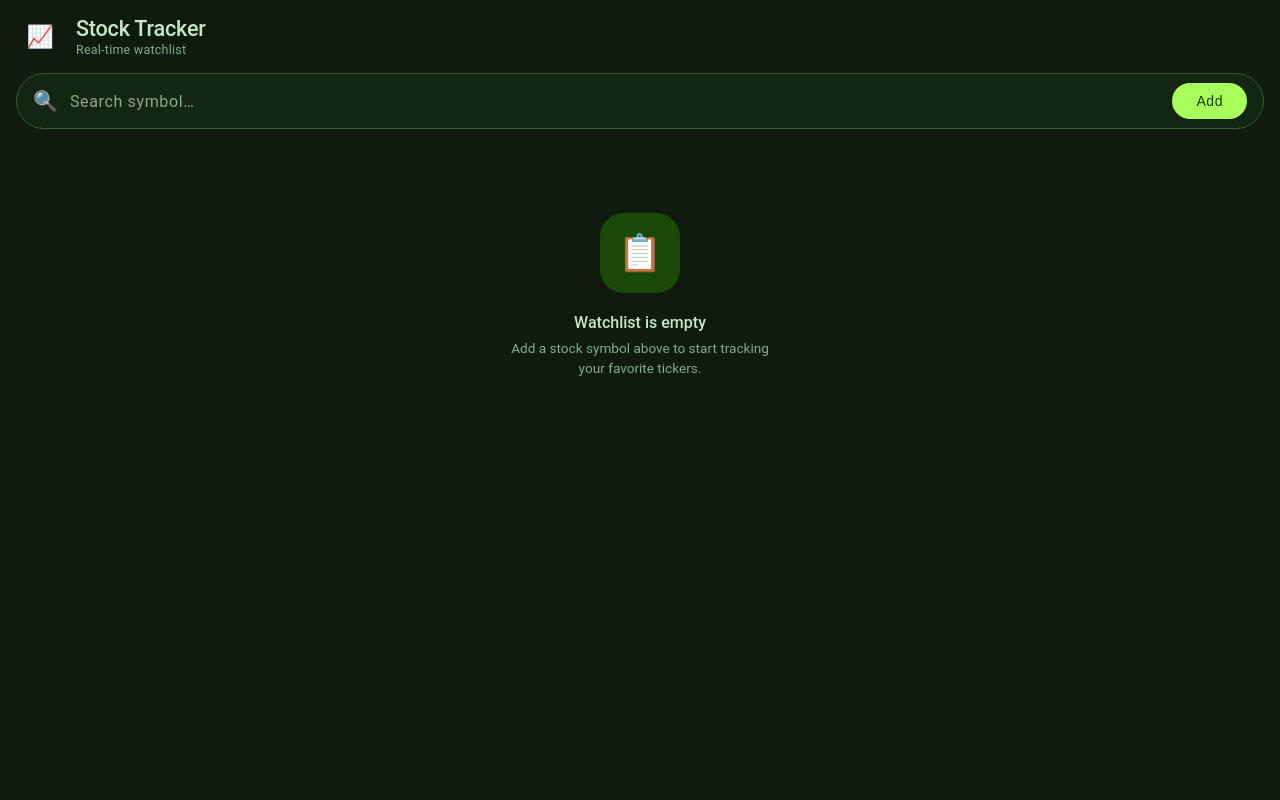
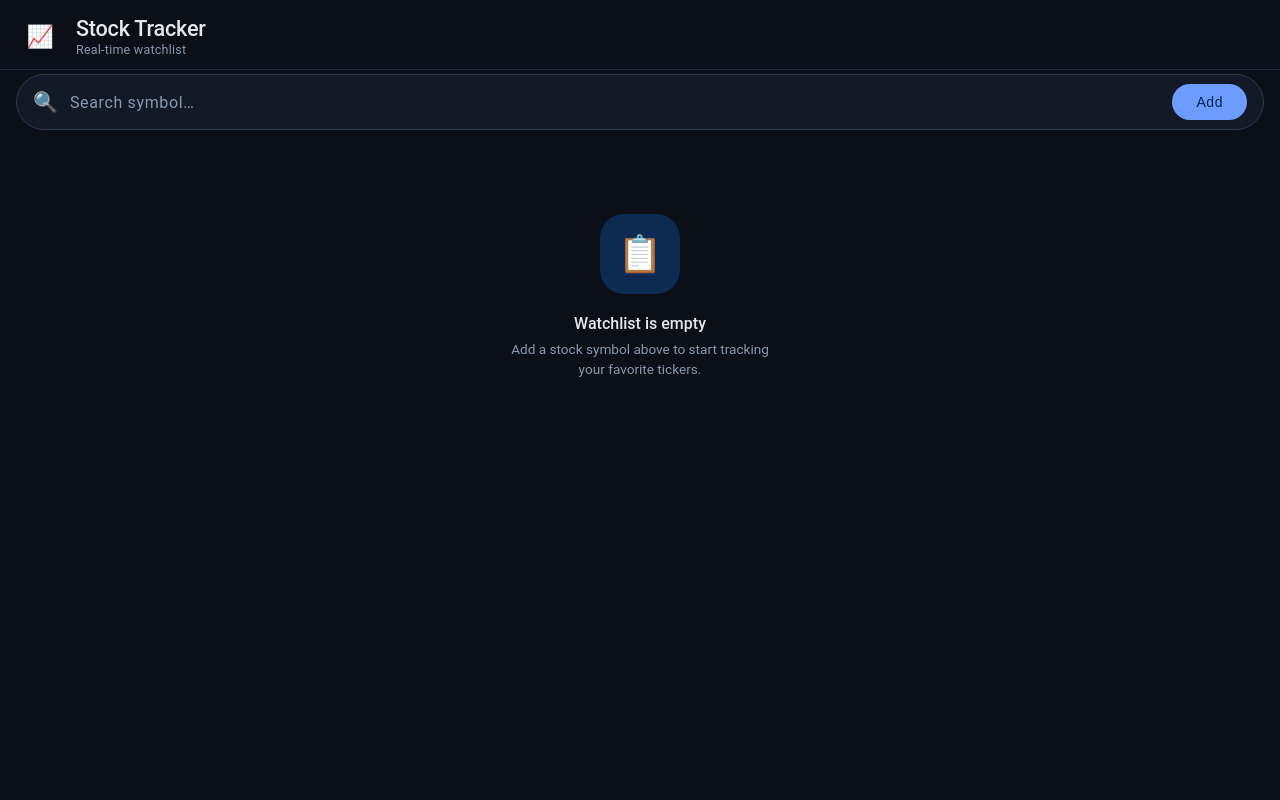
Before and after one commit to hallowen/Stock_Tracker, a FastAPI app: page / in a window 1280 px wide. Run offline with FastAPI, Linux system fonts and the light colour scheme; data that the repository does not hold is empty; some web fonts are replaced.

Commit message:
Update index.html template

```diff
--- a/templates/index.html
+++ b/templates/index.html
@@ -3,7 +3,7 @@
 <head>
     <meta charset="UTF-8">
     <meta name="viewport" content="width=device-width, initial-scale=1.0, maximum-scale=1.0, user-scalable=no">
-    <meta name="theme-color" content="#0f1b0f">
+    <meta name="theme-color" content="#0b0f18">
     <meta name="mobile-web-app-capable" content="yes">
     <meta name="apple-mobile-web-app-status-bar-style" content="black-translucent">
     <title>Stock Tracker</title>
@@ -12,23 +12,23 @@
     <link href="https://fonts.googleapis.com/css2?family=Google+Sans:wght@400;500;700&family=Roboto+Mono:wght@400;500&display=swap" rel="stylesheet">
     <style>
         :root {
-            --md-primary: #a8ff5c;
-            --md-on-primary: #1a3a0a;
-            --md-surface: #0f1b0f;
-            --md-surface-variant: #1a2e1a;
-            --md-surface-container: #142514;
-            --md-outline: #3a5a3a;
-            --md-outline-variant: #2a4a2a;
-            --md-on-surface: #c8e6c8;
-            --md-on-surface-variant: #8aaa8a;
-            --md-inverse-surface: #3a5a3a;
-            --md-inverse-on-surface: #e0ffe0;
-            --md-error: #ff5c6c;
-            --md-success: #5cff8a;
-            --md-warning: #ffcf5c;
-            --md-info: #5cc8ff;
-            --md-primary-container: #1a4a0a;
-            --md-on-primary-container: #c0ffb0;
+            --md-primary: #6c9cff;
+            --md-on-primary: #00244a;
+            --md-surface: #0b0f18;
+            --md-surface-variant: #1a2233;
+            --md-surface-container: #111927;
+            --md-outline: #2e3a4e;
+            --md-outline-variant: #1e2a3d;
+            --md-on-surface: #e2e8f0;
+            --md-on-surface-variant: #8899ae;
+            --md-inverse-surface: #2a3548;
+            --md-inverse-on-surface: #c8d6e8;
+            --md-error: #ff6b7a;
+            --md-success: #4ade80;
+            --md-warning: #fbbf24;
+            --md-info: #60a5fa;
+            --md-primary-container: #0d2a52;
+            --md-on-primary-container: #c8deff;
             --md-radius-xs: 8px;
             --md-radius-sm: 12px;
             --md-radius-md: 16px;
@@ -55,6 +55,7 @@
             top: 0;
             z-index: 100;
             background: var(--md-surface);
+            border-bottom: 1px solid var(--md-outline-variant);
             padding: 16px 20px 12px;
             display: flex;
             align-items: center;
@@ -137,7 +138,7 @@
             transition: opacity 0.15s, box-shadow 0.15s;
             white-space: nowrap;
         }
-        .search-btn:hover { box-shadow: 0 1px 3px rgba(168,255,92,0.3); }
+        .search-btn:hover { box-shadow: 0 1px 6px rgba(108,156,255,0.25); }
         .search-btn:active { opacity: 0.85; }
         .search-btn:disabled { opacity: 0.5; cursor: not-allowed; }
 
```
